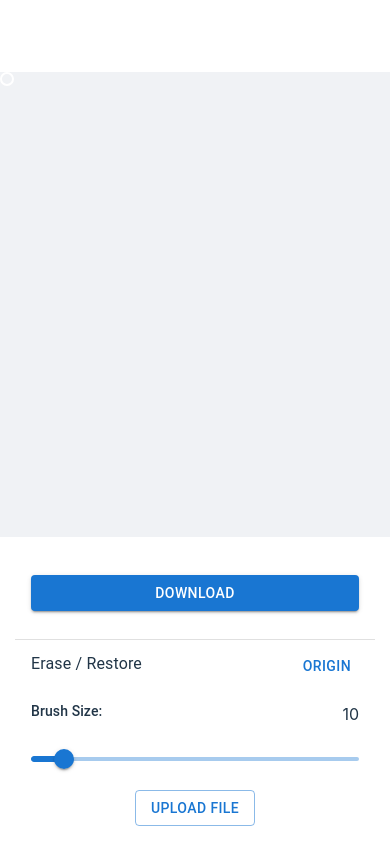
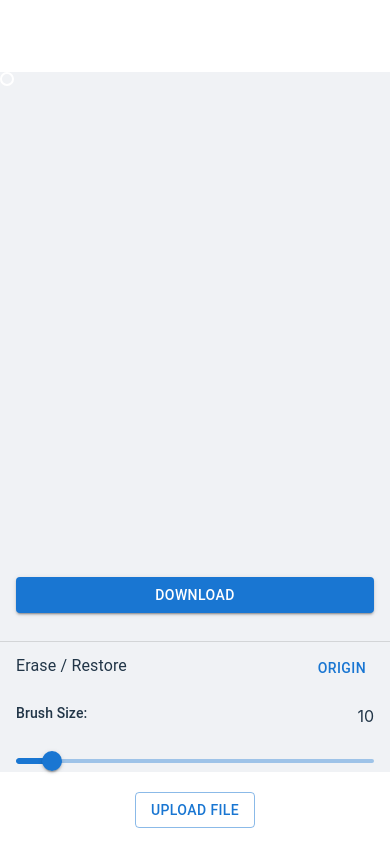
Before and after one commit to Alex-cr17/image-builder-deploy, a React (Vite) app: page / in a window 390 px wide. Built offline with nearby package versions, Linux system fonts and the light colour scheme.

Commit message:
Added styles for mobile 2

```diff
--- a/src/App.css
+++ b/src/App.css
@@ -21,7 +21,6 @@
 }
 .canvas-container {
   display: flex;
-  flex-basis: calc(100% - 400px);
   width: calc(100% - 400px);
   position: relative;
 }
@@ -42,6 +41,10 @@
   border-radius: 50%;
 }
 
+.list-container {
+  background: #fff;
+  padding: 10px 15px;
+}
 @media (min-width:320px)  {
   .image-editor-container {
     flex-direction: column;
@@ -49,10 +52,12 @@
 
   .canvas-container {
     width: 100%;
-    height: 100%;
+    height: calc(100% - 300px);
   }
 
   .list-container {
+    background: transparent;
+    width: 100%;
     position: absolute !important;
     left: 0;
     right: 0;
--- a/src/components/ImageEditor.jsx
+++ b/src/components/ImageEditor.jsx
@@ -259,11 +259,6 @@ const Editor = () => {
     </div>
       <List
         className="list-container"
-        sx={{
-          padding: '10px 15px',
-          width: 360,
-          background: 'white',
-        }}
       >
       <ListItem>
         <Button sx={{ margin: '20px 0' }} fullWidth size="medium" variant="contained" onClick={handleDownload}>Download</Button>
```
